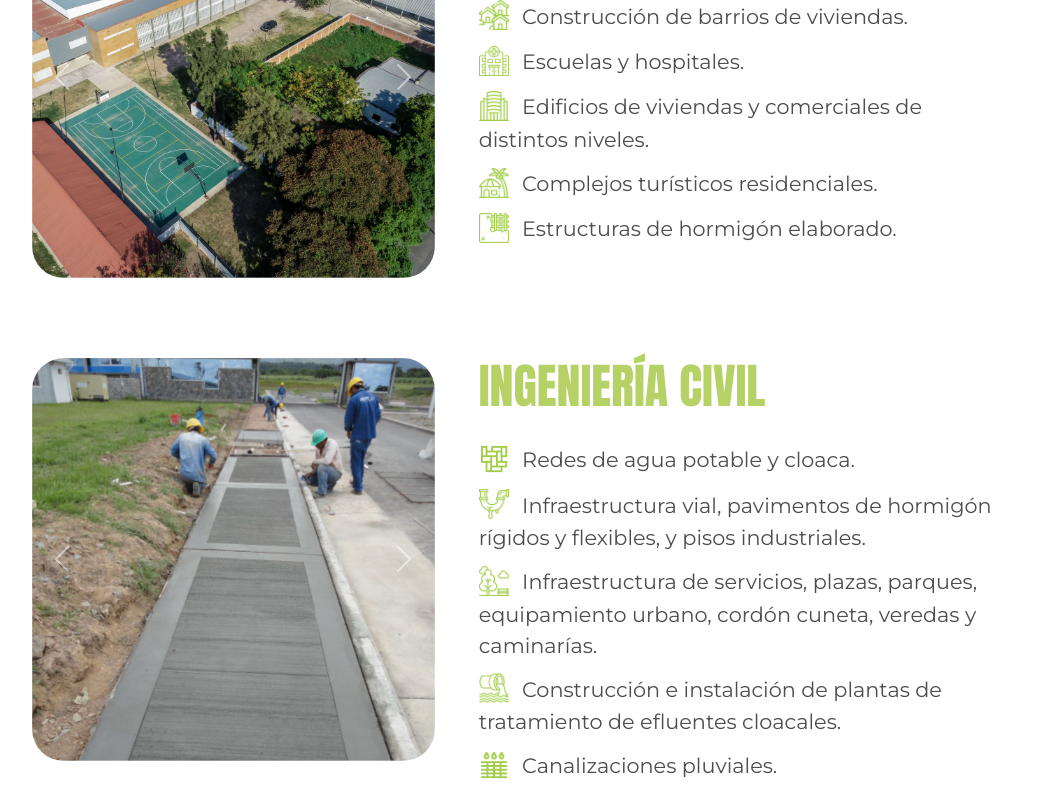
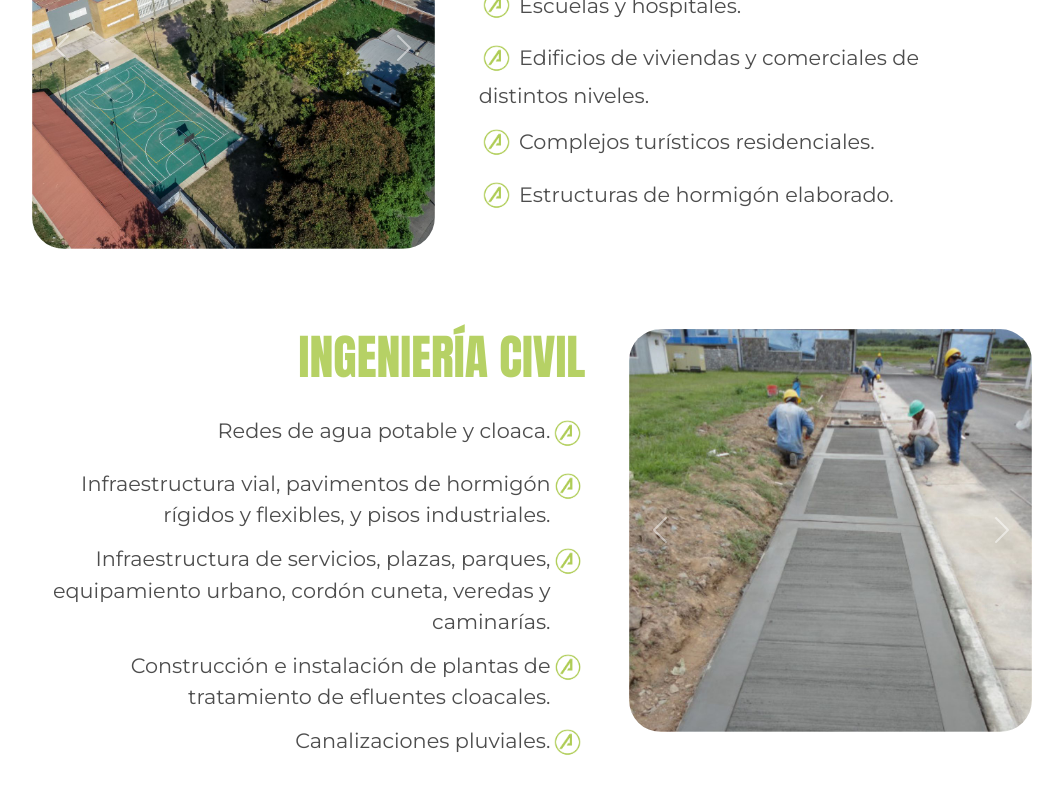
Before and after one commit to mateolohezic/alpre-landing, a React (Vite) app in the folder alpre-landing/: page / in a window 1280 px wide. Shown: the part 1820-2620 px from the top of the page, without its empty margins (108-1171 px from the left). Built offline with nearby package versions, Linux system fonts and the light colour scheme.

Commit message:
Update detalles

```diff
--- a/alpre-landing/src/Components/Contacto/Contacto.jsx
+++ b/alpre-landing/src/Components/Contacto/Contacto.jsx
@@ -40,7 +40,6 @@ function Contacto() {
     {
       !enviado ?
       <>
-        <div className='separacionTituloCategoria'></div>
         <div className='contenedorContacto' id="Contacto">
           <div className='tituloCategoriaContacto'>CONTACTO</div>
           <h2 className='tituloComunicate'>COMUNÍCATE CON NOSOTROS</h2>
--- a/alpre-landing/src/Components/Contacto/contacto.css
+++ b/alpre-landing/src/Components/Contacto/contacto.css
@@ -11,6 +11,7 @@
 }
 
 .contenedorContacto{
+    margin-top: 10rem;
     margin-bottom: 5rem;
 }
 
--- a/alpre-landing/src/Components/Navbar/Navbar.jsx
+++ b/alpre-landing/src/Components/Navbar/Navbar.jsx
@@ -56,9 +56,6 @@ function Navbar() {
                                 <a className="nav-link" aria-current="page" href="#LaEmpresa">LA EMPRESA</a>
                             </li>
                             <li className={`nav-item ${navbarLinkClass}`}>
-                                <a className="nav-link" aria-current="page" href="#QuienesSomos">QUIENES SOMOS</a>
-                            </li>
-                            <li className={`nav-item ${navbarLinkClass}`}>
                                 <a className="nav-link" aria-current="page" href="#Contacto">CONTACTO</a>
                             </li>
                         </ul>
--- a/alpre-landing/src/Components/QuienesSomos/QuienesSomos.jsx
+++ b/alpre-landing/src/Components/QuienesSomos/QuienesSomos.jsx
@@ -1,6 +1,6 @@
 import React from 'react'
 import './quienesSomos.css'
-import foto from '../../assets/FotoPrueba.png'
+import foto from '../../assets/contact.png'
 
 function QuienesSomos() {
   return (
--- a/alpre-landing/src/Components/ServiciosObras/ServiciosObras.jsx
+++ b/alpre-landing/src/Components/ServiciosObras/ServiciosObras.jsx
@@ -1,40 +1,41 @@
 import React from 'react'
 import './serviciosObras.css'
 import CarouselServicio from '../CarouselServicio/CarouselServicio'
+import iconoAlpre from '../../assets/letraAverde.png'
 import arquitectura1 from '../../assets/Arquitectura/arquitectura1.jpg'
 import arquitectura2 from '../../assets/Arquitectura/arquitectura2.jpg'
 import arquitectura3 from '../../assets/Arquitectura/arquitectura3.jpg'
-import iconoArquitectura1 from '../../assets/Arquitectura/village.png'
-import iconoArquitectura2 from '../../assets/Arquitectura/hospital.png'
-import iconoArquitectura3 from '../../assets/Arquitectura/shopping-mall.png'
-import iconoArquitectura4 from '../../assets/Arquitectura/resort.png'
-import iconoArquitectura5 from '../../assets/Arquitectura/concrete.png'
+// import iconoArquitectura1 from '../../assets/Arquitectura/village.png'
+// import iconoArquitectura2 from '../../assets/Arquitectura/hospital.png'
+// import iconoArquitectura3 from '../../assets/Arquitectura/shopping-mall.png'
+// import iconoArquitectura4 from '../../assets/Arquitectura/resort.png'
+// import iconoArquitectura5 from '../../assets/Arquitectura/concrete.png'
 import civil1 from '../../assets/IngCivil/civil1.jpg'
 import civil2 from '../../assets/IngCivil/civil2.jpg'
 import civil3 from '../../assets/IngCivil/civil3.jpg'
-import iconoCivil1 from '../../assets/IngCivil/paver.png'
-import iconoCivil2 from '../../assets/IngCivil/leak.png'
-import iconoCivil3 from '../../assets/IngCivil/park.png'
-import iconoCivil4 from '../../assets/IngCivil/sewer.png'
-import iconoCivil5 from '../../assets/IngCivil/grating.png'
+// import iconoCivil1 from '../../assets/IngCivil/paver.png'
+// import iconoCivil2 from '../../assets/IngCivil/leak.png'
+// import iconoCivil3 from '../../assets/IngCivil/park.png'
+// import iconoCivil4 from '../../assets/IngCivil/sewer.png'
+// import iconoCivil5 from '../../assets/IngCivil/grating.png'
 import electromecanica1 from '../../assets/Electromecanica/ElectromecanicaCortada1.jpg'
 import electromecanica2 from '../../assets/Electromecanica/ElectromecanicaCortada2.jpg'
 import electromecanica3 from '../../assets/Electromecanica/ElectromecanicaCortada3.jpg'
-import iconoElectromecanica1 from '../../assets/Electromecanica/streetlight.png'
-import iconoElectromecanica2 from '../../assets/Electromecanica/tower.png'
-import iconoElectromecanica3 from '../../assets/Electromecanica/lighting.png'
-import iconoElectromecanica4 from '../../assets/Electromecanica/plug.png'
-import iconoElectromecanica5 from '../../assets/Electromecanica/dispenser.png'
-import iconoElectromecanica6 from '../../assets/Electromecanica/chandelier.png'
-import iconoElectromecanica7 from '../../assets/Electromecanica/spotlight.png'
-import iconoElectromecanica8 from '../../assets/Electromecanica/rural.png'
+// import iconoElectromecanica1 from '../../assets/Electromecanica/streetlight.png'
+// import iconoElectromecanica2 from '../../assets/Electromecanica/tower.png'
+// import iconoElectromecanica3 from '../../assets/Electromecanica/lighting.png'
+// import iconoElectromecanica4 from '../../assets/Electromecanica/plug.png'
+// import iconoElectromecanica5 from '../../assets/Electromecanica/dispenser.png'
+// import iconoElectromecanica6 from '../../assets/Electromecanica/chandelier.png'
+// import iconoElectromecanica7 from '../../assets/Electromecanica/spotlight.png'
+// import iconoElectromecanica8 from '../../assets/Electromecanica/rural.png'
 import metalurgica1 from '../../assets/Metalúrgica/metalurgica1.jpg'
 import metalurgica2 from '../../assets/Metalúrgica/metalurgica2.jpg'
 import metalurgica3 from '../../assets/Metalúrgica/metalurgica3.jpg'
-import iconoMetalurgica1 from '../../assets/Metalúrgica/vehicle.png'
-import iconoMetalurgica2 from '../../assets/Metalúrgica/house.png'
-import iconoMetalurgica3 from '../../assets/Metalúrgica/beam.png'
-import iconoMetalurgica4 from '../../assets/Metalúrgica/tools.png'
+// import iconoMetalurgica1 from '../../assets/Metalúrgica/vehicle.png'
+// import iconoMetalurgica2 from '../../assets/Metalúrgica/house.png'
+// import iconoMetalurgica3 from '../../assets/Metalúrgica/beam.png'
+// import iconoMetalurgica4 from '../../assets/Metalúrgica/tools.png'
 
 
 function ServiciosObras() {
@@ -47,46 +48,46 @@ function ServiciosObras() {
           <div className='col-12 col-sm-12 col-md-12 col-lg-5 col-xl-5 col-xxl-5'><CarouselServicio id="carruselArquitectura" imagen1={arquitectura1} imagen2={arquitectura2} imagen3={arquitectura3}/></div>
           <div className='col-12 col-sm-12 col-md-12 col-lg-7 col-xl-7 col-xxl-7 infoItemServicio'>
             <h2>ARQUITECTURA</h2>
-            <p><img src={iconoArquitectura1} alt="Icono Arquitectura" /> Construcción de barrios de viviendas.</p>
-            <p><img src={iconoArquitectura2} alt="Icono Arquitectura" /> Escuelas y hospitales.</p>
-            <p><img src={iconoArquitectura3} alt="Icono Arquitectura" /> Edificios de viviendas y comerciales de distintos niveles.</p>
-            <p><img src={iconoArquitectura4} alt="Icono Arquitectura" /> Complejos turísticos residenciales.</p>
-            <p><img src={iconoArquitectura5} alt="Icono Arquitectura" /> Estructuras de hormigón elaborado.</p>
+            <p><img src={iconoAlpre} alt="Icono Arquitectura" /> Construcción de barrios de viviendas.</p>
+            <p><img src={iconoAlpre} alt="Icono Arquitectura" /> Escuelas y hospitales.</p>
+            <p><img src={iconoAlpre} alt="Icono Arquitectura" /> Edificios de viviendas y comerciales de distintos niveles.</p>
+            <p><img src={iconoAlpre} alt="Icono Arquitectura" /> Complejos turísticos residenciales.</p>
+            <p><img src={iconoAlpre} alt="Icono Arquitectura" /> Estructuras de hormigón elaborado.</p>
           </div>
         </div>
-        <div className='row itemServicio'>
+        <div className='row itemServicio itemServicioReverse'>
           <div className='col-12 col-sm-12 col-md-12 col-lg-5 col-xl-5 col-xxl-5'><CarouselServicio id="carruselCivil" imagen1={civil1} imagen2={civil2} imagen3={civil3}/></div>
           <div className='col-12 col-sm-12 col-md-12 col-lg-7 col-xl-7 col-xxl-7 infoItemServicio'>
             <h2>INGENIERÍA CIVIL</h2>
-            <p><img src={iconoCivil1} alt="Icono Civil" /> Redes de agua potable y cloaca.</p>
-            <p><img src={iconoCivil2} alt="Icono Civil" /> Infraestructura vial, pavimentos de hormigón rígidos y flexibles, y pisos industriales.</p>
-            <p><img src={iconoCivil3} alt="Icono Civil" /> Infraestructura de servicios, plazas, parques, equipamiento urbano, cordón cuneta, veredas y caminarías.</p>
-            <p><img src={iconoCivil4} alt="Icono Civil" /> Construcción e instalación de plantas de tratamiento de efluentes cloacales.</p>
-            <p><img src={iconoCivil5} alt="Icono Civil" /> Canalizaciones pluviales.</p>
+            <p><img src={iconoAlpre} alt="Icono Civil" /> Redes de agua potable y cloaca.</p>
+            <p><img src={iconoAlpre} alt="Icono Civil" /> Infraestructura vial, pavimentos de hormigón rígidos y flexibles, y pisos industriales.</p>
+            <p><img src={iconoAlpre} alt="Icono Civil" /> Infraestructura de servicios, plazas, parques, equipamiento urbano, cordón cuneta, veredas y caminarías.</p>
+            <p><img src={iconoAlpre} alt="Icono Civil" /> Construcción e instalación de plantas de tratamiento de efluentes cloacales.</p>
+            <p><img src={iconoAlpre} alt="Icono Civil" /> Canalizaciones pluviales.</p>
           </div>
         </div>
         <div className='row itemServicio'>
           <div className='col-12 col-sm-12 col-md-12 col-lg-5 col-xl-5 col-xxl-5'><CarouselServicio id="carruselElectromecanica" imagen1={electromecanica1} imagen2={electromecanica2} imagen3={electromecanica3}/></div>
           <div className='col-12 col-sm-12 col-md-12 col-lg-7 col-xl-7 col-xxl-7 infoItemServicio'>
             <h2>ELECTROMECÁNICA</h2>
-            <p><img src={iconoElectromecanica1} alt="Icono Electromecanica" /> Alumbrado público.</p>
-            <p><img src={iconoElectromecanica2} alt="Icono Electromecanica" /> Tendido de líneas aéreas y subterráneas de media y baja tensión.</p>
-            <p><img src={iconoElectromecanica3} alt="Icono Electromecanica" /> Estaciones transformadoras de hasta 132 KV.</p>
-            <p><img src={iconoElectromecanica4} alt="Icono Electromecanica" /> Montaje de subestaciones transformadoras.</p>
-            <p><img src={iconoElectromecanica5} alt="Icono Electromecanica" /> Centros de distribución de 13.2 y 33 KV.</p>
-            <p><img src={iconoElectromecanica6} alt="Icono Electromecanica" /> Instalación eléctrica para luz y fuerza motriz de edificios.</p>
-            <p><img src={iconoElectromecanica7} alt="Icono Electromecanica" /> Iluminación deportiva.</p>
-            <p><img src={iconoElectromecanica8} alt="Icono Electromecanica" /> Electrificación rural.</p>
+            <p><img src={iconoAlpre} alt="Icono Electromecanica" /> Alumbrado público.</p>
+            <p><img src={iconoAlpre} alt="Icono Electromecanica" /> Tendido de líneas aéreas y subterráneas de media y baja tensión.</p>
+            <p><img src={iconoAlpre} alt="Icono Electromecanica" /> Estaciones transformadoras de hasta 132 KV.</p>
+            <p><img src={iconoAlpre} alt="Icono Electromecanica" /> Montaje de subestaciones transformadoras.</p>
+            <p><img src={iconoAlpre} alt="Icono Electromecanica" /> Centros de distribución de 13.2 y 33 KV.</p>
+            <p><img src={iconoAlpre} alt="Icono Electromecanica" /> Instalación eléctrica para luz y fuerza motriz de edificios.</p>
+            <p><img src={iconoAlpre} alt="Icono Electromecanica" /> Iluminación deportiva.</p>
+            <p><img src={iconoAlpre} alt="Icono Electromecanica" /> Electrificación rural.</p>
           </div>
         </div>
-        <div className='row itemServicio'>
+        <div className='row itemServicio itemServicioReverse'>
           <div className='col-12 col-sm-12 col-md-12 col-lg-5 col-xl-5 col-xxl-5'><CarouselServicio id="carruselMetalurgica" imagen1={metalurgica1} imagen2={metalurgica2} imagen3={metalurgica3}/></div>
           <div className='col-12 col-sm-12 col-md-12 col-lg-7 col-xl-7 col-xxl-7 infoItemServicio'>
             <h2>METALÚRGICA</h2>
-            <p><img src={iconoMetalurgica1} alt="Icono Metalúrgica" /> Naves industriales de distintos tipos y luces</p>
-            <p><img src={iconoMetalurgica2} alt="Icono Metalúrgica" /> Estructuras metálicas de cubierta.</p>
-            <p><img src={iconoMetalurgica3} alt="Icono Metalúrgica" /> Talleres de carpintería de chapa y aluminio. Especiales y estándar.</p>
-            <p><img src={iconoMetalurgica4} alt="Icono Metalúrgica" /> Accesorios para obras: andamios, moldes, rejas, escaleras, metálicas, barandas, tapas de cámara, etc.</p>
+            <p><img src={iconoAlpre} alt="Icono Metalúrgica" /> Naves industriales de distintos tipos y luces</p>
+            <p><img src={iconoAlpre} alt="Icono Metalúrgica" /> Estructuras metálicas de cubierta.</p>
+            <p><img src={iconoAlpre} alt="Icono Metalúrgica" /> Talleres de carpintería de chapa y aluminio. Especiales y estándar.</p>
+            <p><img src={iconoAlpre} alt="Icono Metalúrgica" /> Accesorios para obras: andamios, moldes, rejas, escaleras, metálicas, barandas, tapas de cámara, etc.</p>
           </div>
         </div>
       </div>
--- a/alpre-landing/src/Components/ServiciosObras/serviciosObras.css
+++ b/alpre-landing/src/Components/ServiciosObras/serviciosObras.css
@@ -76,8 +76,8 @@
         margin: auto;
         margin-top: 1rem;
         margin-bottom: 0.4rem;
-        width: 25px;
-        height: 25px;
+        width: 30px;
+        height: 34.2px;
     }
 }
 
@@ -111,10 +111,26 @@
 
     .infoItemServicio img{
         position: relative;
-        top: -3px;
-        width: 25px;
-        height: 25px;
-        margin-right: 0.5rem;
+        top: -1.5px;
+        width: 30px;
+        height: 34.2px;
+        margin-right: 0rem;
+    }
+
+    .itemServicioReverse{
+        flex-direction: row-reverse;
+    }
+
+    .itemServicioReverse h2{
+        width: 100%;
+        text-align: end;
+    }
+
+    .itemServicioReverse p{
+        width: 100%;
+        text-align: end;
+        display: flex;
+        flex-direction: row-reverse;
     }
 }
 
@@ -147,10 +163,26 @@
 
     .infoItemServicio img{
         position: relative;
-        top: -3px;
-        width: 30px;
-        height: 30px;
-        margin-right: 0.5rem;
+        top: -1.5px;
+        width: 35px;
+        height: 40px;
+        margin-right: 0rem;
+    }
+
+    .itemServicioReverse{
+        flex-direction: row-reverse;
+    }
+
+    .itemServicioReverse h2{
+        width: 100%;
+        text-align: end;
+    }
+
+    .itemServicioReverse p{
+        width: 100%;
+        text-align: end;
+        display: flex;
+        flex-direction: row-reverse;
     }
 }
 
@@ -183,9 +215,25 @@
 
     .infoItemServicio img{
         position: relative;
-        top: -3px;
-        width: 30px;
-        height: 30px;
-        margin-right: 0.5rem;
+        top: -1.5px;
+        width: 35px;
+        height: 40px;
+        margin-right: 0rem;
+    }
+
+    .itemServicioReverse{
+        flex-direction: row-reverse;
+    }
+
+    .itemServicioReverse h2{
+        width: 100%;
+        text-align: end;
+    }
+
+    .itemServicioReverse p{
+        width: 100%;
+        text-align: end;
+        display: flex;
+        flex-direction: row-reverse;
     }
 }
--- a/alpre-landing/src/Pages/Home/Home.jsx
+++ b/alpre-landing/src/Pages/Home/Home.jsx
@@ -17,7 +17,6 @@ function Home() {
       <TextosInicio/>
       <ServiciosObras/>
       <LaEmpresa/>
-      <QuienesSomos/>
       <Contacto/>
       <Footer/>
     </>
```
Also changed, not shown: alpre-landing/src/Components/LaEmpresa/laEmpresa.css (+8 -4 lines), alpre-landing/src/Components/TextosInicio/TextosInicio.jsx (+2 -5 lines), alpre-landing/src/assets/FotoPrueba.png (deleted), alpre-landing/src/assets/letraAverde.png (added).
